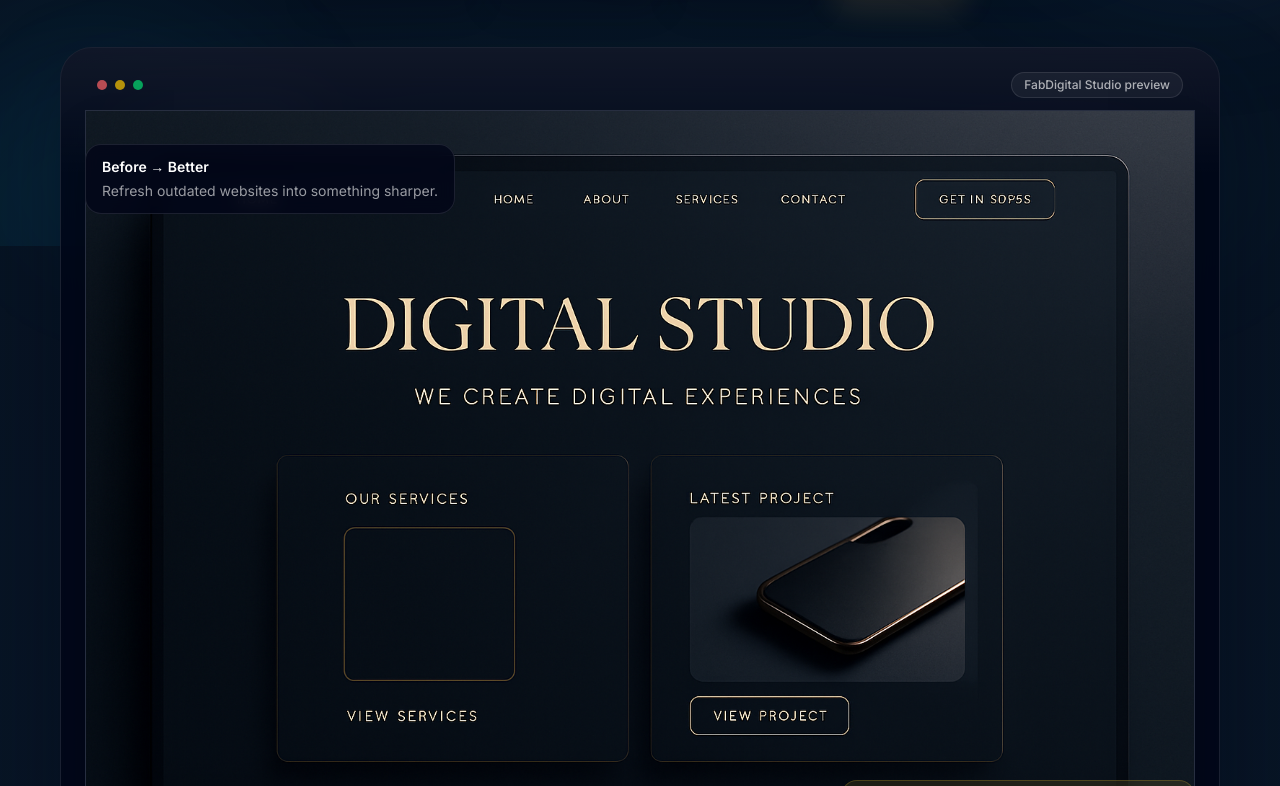
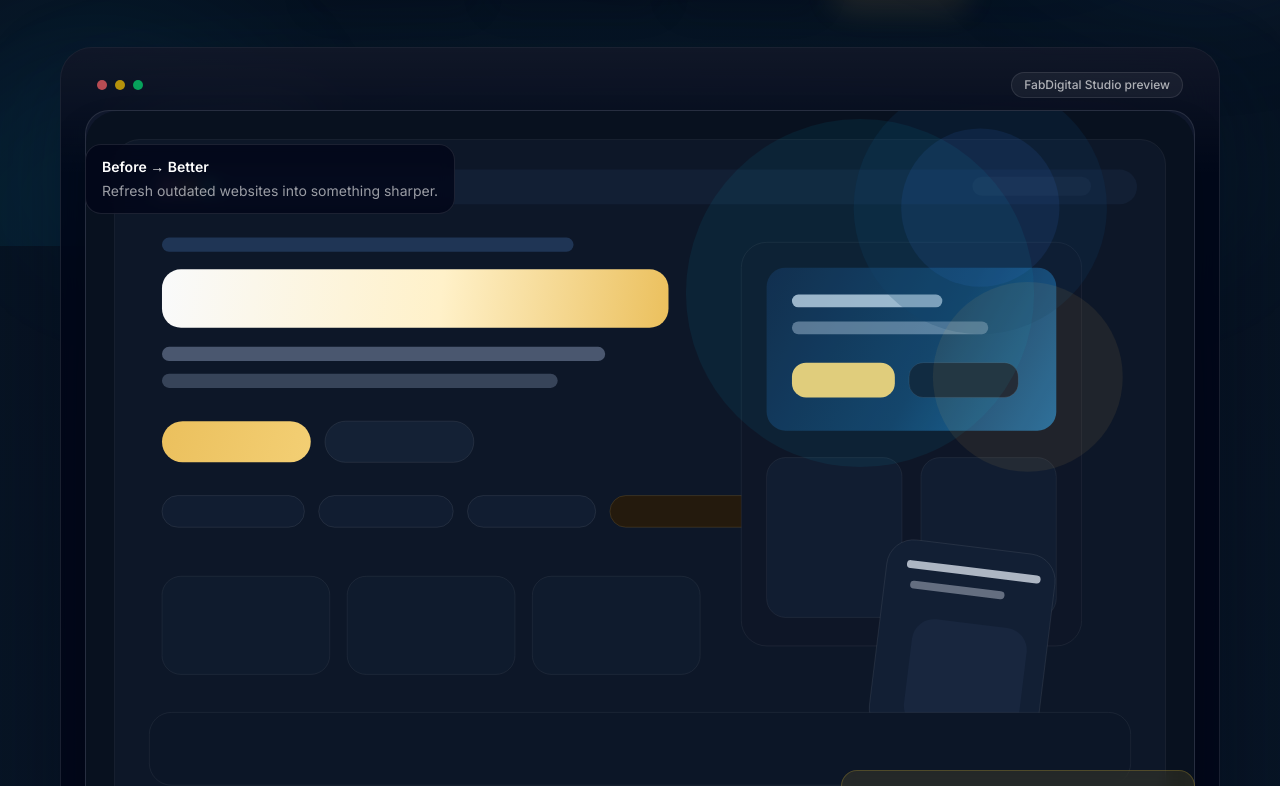
Before and after one commit to fabylv/fabdigitalstudio.com, a React (Vite) app: page / in a window 1280 px wide. Shown: the part 554-1340 px from the top of the page. Built offline with nearby package versions, Linux system fonts and the light colour scheme.

Commit message:
Replace hero preview with SVG mockup

```diff
--- a/src/components/sections/Hero.jsx
+++ b/src/components/sections/Hero.jsx
@@ -62,7 +62,7 @@ export default function Hero({ content }) {
 								</div>
 							</div>
 
-							<div className="relative overflow-hidden rrounded-3xl border border-white/10 bg-slate-900 shadow-2xl">
+							<div className="relative overflow-hidden rounded-3xl border border-white/10 bg-slate-900 shadow-2xl">
 								<img
 									alt="FabDigital Studio website preview"
 									className="w-full"
--- a/src/data/siteContent.js
+++ b/src/data/siteContent.js
@@ -1,4 +1,4 @@
-import heroPreview from '../assets/fabdigitalstudio-hero-preview.png';
+import heroPreview from '../assets/fabdigitalstudio-hero-preview.svg';
 
 export const navigation = [
 	{ label: 'Services', href: '#services' },
```
Also changed, not shown: src/assets/fabdigitalstudio-hero-preview.svg (added).
